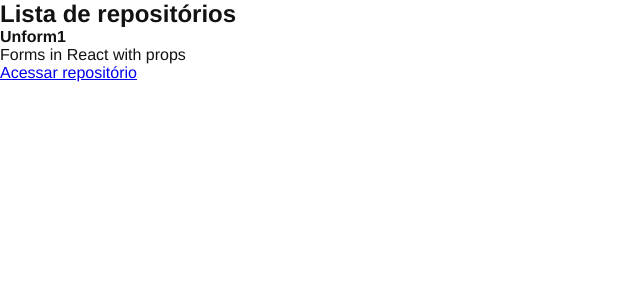
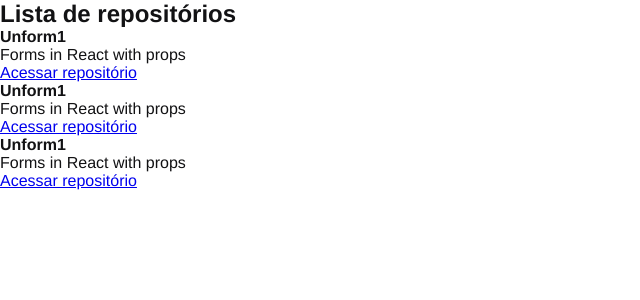
Before and after one commit to gabrieldasneves/Github-Explorer, a React app: page / in a window 1280 px wide. Shown: the top 300 px of the page, without its empty margins (0-640 px from the left). Built offline with nearby package versions, Linux system fonts and the light colour scheme.

Commit message:
props with objects

```diff
--- a/src/components/RepositoryItem.jsx
+++ b/src/components/RepositoryItem.jsx
@@ -1,9 +1,9 @@
 export function RepositoryItem(props){
     return(
         <li>
-            <strong>{props.repository}</strong>
-            <p>{props.description}</p>
-            <a href={props.link}>
+            <strong>{props.repository?.name ?? 'Default'}</strong>
+            <p>{props.repository.description}</p>
+            <a href={props.repository.link}>
                 Acessar repositório
             </a>
         </li>
--- a/src/components/RepositoryList.jsx
+++ b/src/components/RepositoryList.jsx
@@ -1,4 +1,11 @@
 import {RepositoryItem} from "./RepositoryItem";
+
+const repository = {
+    name:"Unform1" ,
+    description:"Forms in React with props" ,
+    link:"https://github.com/gabrieldasneves?tab=repositories"
+}
+
 
 export function RepositoryList(){
     return (
@@ -6,10 +13,9 @@
             <h1>Lista de repositórios</h1>
 
             <ul>
-                <RepositoryItem
-                    repository="Unform1"
-                    description="Forms in React with props"
-                    link="https://github.com/gabrieldasneves?tab=repositories"/>
+                <RepositoryItem repository={repository}/>
+                <RepositoryItem repository={repository}/>
+                <RepositoryItem repository={repository}/>
             </ul>
         </section>
     );
```
Also changed, not shown: 1 other file (tests, documents, lock files or other folders).
